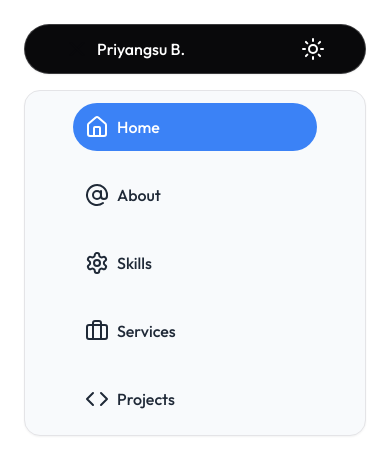
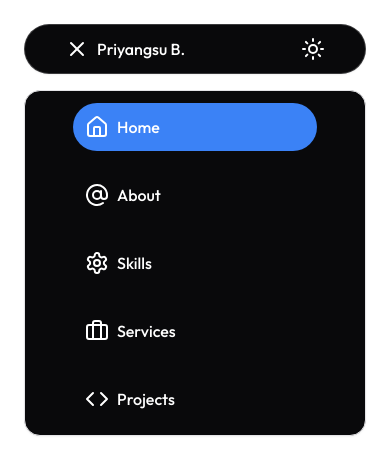
Before and after one commit to NxtNinja/dev-portfolio-prod, a Next.js app: page / in a window 390 px wide. Both pictures are taken after a click on the icon 77 px from the left and 49 px from the top of the page. Shown: the top 474 px of the page. Built offline with nearby package versions, Linux system fonts and the light colour scheme.

Commit message:
Update Navbar.tsx

```diff
--- a/src/components/Navbar.tsx
+++ b/src/components/Navbar.tsx
@@ -42,12 +42,12 @@ const Navbar = () => {
                 {isOpen ? (
                   <X
                     onClick={() => setOpen((prev) => !prev)}
-                    className="cursor-pointer"
+                    className="cursor-pointer text-background"
                   />
                 ) : (
                   <AlignJustify
                     onClick={() => setOpen((prev) => !prev)}
-                    className="cursor-pointer"
+                    className="cursor-pointer text-background"
                   />
                 )}
               </div>
@@ -82,7 +82,7 @@ const Navbar = () => {
             </div>
           </div>
           {isOpen && (
-            <div className="sticky flex h-full w-full flex-col gap-5 rounded-2xl border bg-slate-50 p-3 px-12 shadow-sm lg:hidden lg:px-10">
+            <div className="sticky flex h-full w-full flex-col gap-5 rounded-2xl border bg-foreground p-3 px-12 shadow-sm lg:hidden lg:px-10">
               {navItems.map((item, index) => (
                 <Link
                   href={item.link}
@@ -90,7 +90,7 @@ const Navbar = () => {
                   className={`flex items-center gap-2 rounded-full p-3 ${
                     pathname === item.link
                       ? "bg-blue-500 text-white"
-                      : "text-gray-800"
+                      : "text-background"
                   }`}
                 >
                   <div>{item.icon}</div>
```
